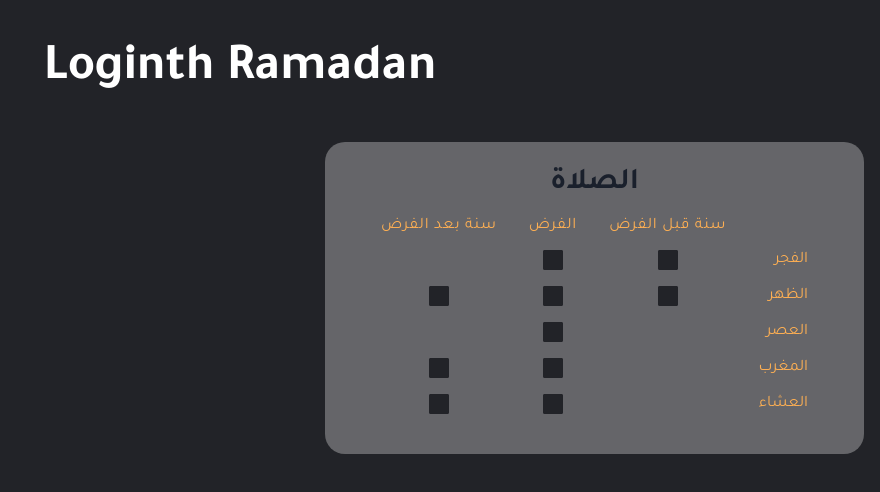
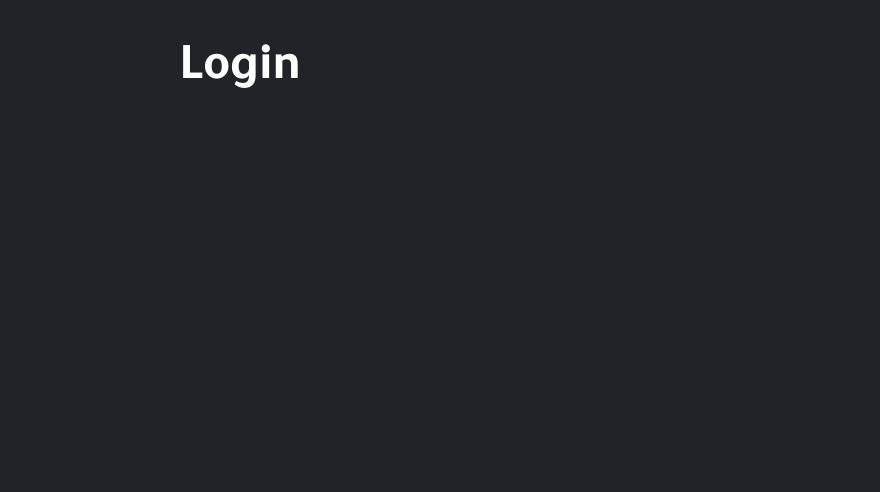
Before and after one commit to NahlaGalal/ramadan-diary, a Next.js app: page /Login in a window 1280 px wide. Shown: the top 492 px of the page, without its empty margins (400-1280 px from the left). Built offline with nearby package versions, Linux system fonts and the light colour scheme.

Commit message:
Add base of login page

```diff
--- /dev/null
+++ b/pages/Login/index.tsx
@@ -0,0 +1,21 @@
+import { Container, Heading } from "@chakra-ui/react";
+import React from "react";
+
+const Login = () => {
+  return (
+    <Container py={10} maxW="container.xl">
+      <Heading
+        as={"h1"}
+        fontSize="52px"
+        color={"var(--chakra-colors-brand-white)"}
+        fontWeight="700"
+        mb={10}
+        textAlign="center"
+      >
+        Login
+      </Heading>
+    </Container>
+  );
+};
+
+export default Login;
--- a/pages/index.tsx
+++ b/pages/index.tsx
@@ -18,7 +18,7 @@ const Home: NextPage = () => {
         objectFit="cover"
         width={"600px"}
       />
-      <Link href={"/Calendar"} passHref={true}>
+      <Link href={"/Login"} passHref={true}>
         <StyledLink
           mt="auto"
           mb={6}
```
Also changed, not shown: 2 other files (tests, documents, lock files or other folders).
